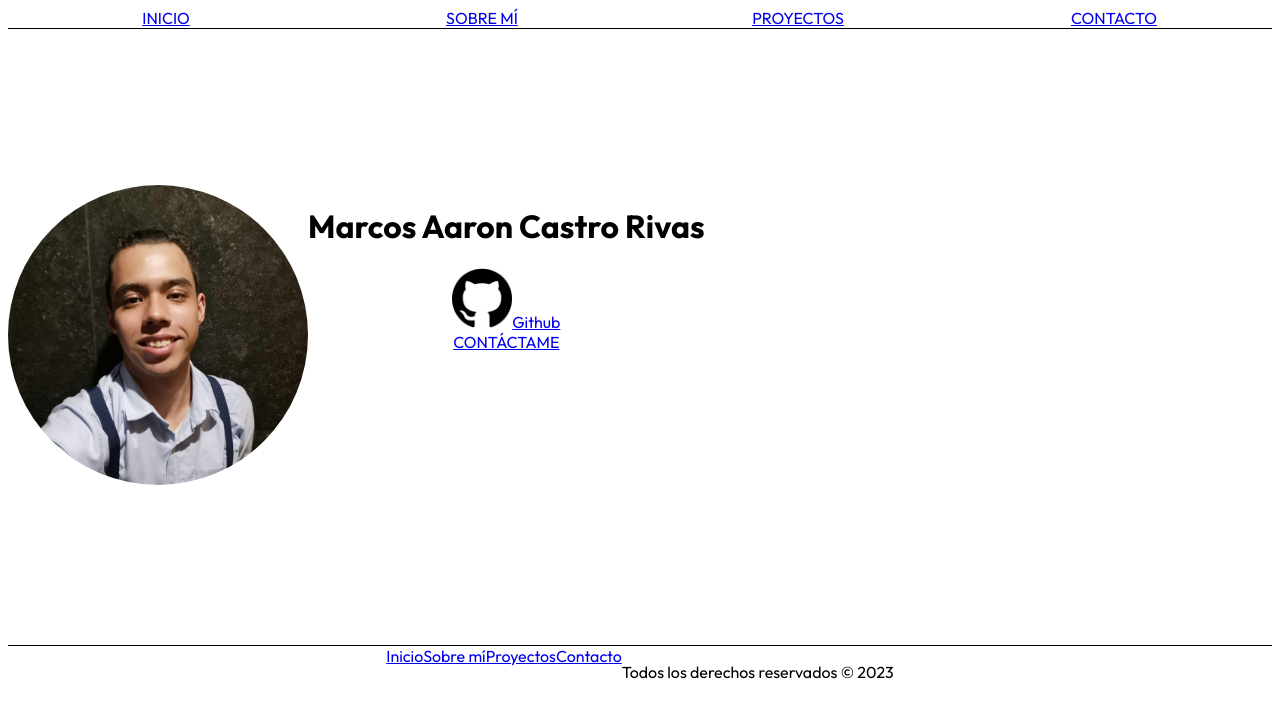
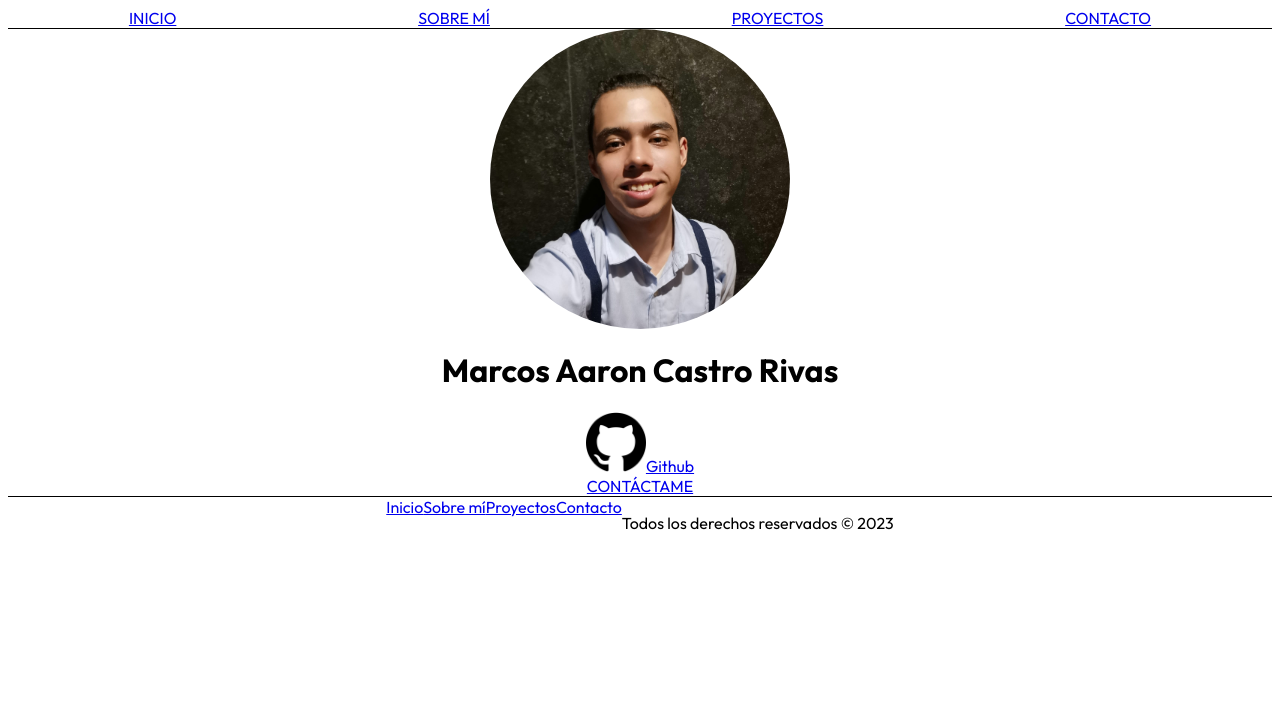
Before and after one commit to MarcosA00/portafolio-marcosa00, a Next.js app: page / in a window 1280 px wide. Shown: the top 718 px of the page. Built offline with nearby package versions, Linux system fonts and the light colour scheme.

Commit message:
fix: Se arregla posición de elementos

```diff
--- a/src/app/page.js
+++ b/src/app/page.js
@@ -2,8 +2,8 @@ import Index from "@/components/Index";
 
 export default function Home() {
   return (
-    <div>
+    <>
       <Index />
-    </div>
+    </>
   )
 }
--- a/src/components/Index.js
+++ b/src/components/Index.js
@@ -5,8 +5,8 @@ import Logo from '../../public/img/github-logo.png'
 
 function Index() {
   return (
-    <div className="flex my-[9.75rem] mx-80">
-      <div className="lg:w-1/2">
+    <div className="flex flex-col justify-center items-center md:flex-row">
+      <div className="lg:w-1/2 flex justify-center items-center">
         <Image
           src={ Img }
           width={ 300 }
@@ -17,7 +17,7 @@ function Index() {
         />
       </div>
 
-      <div className="lg:w-2/3 text-center">
+      <div className="lg:w-1/2 text-center flex-row">
         <h1 className="font-bold text-4xl text-center mt-10">Marcos Aaron Castro Rivas</h1>
 
         <Link
--- a/src/components/Layout.js
+++ b/src/components/Layout.js
@@ -6,7 +6,9 @@ function Layout({ children }) {
     <div>
       <Navbar />
 
-        { children }
+        <main>
+          { children }
+        </main>
 
       <Footer />
     </div>
--- a/src/components/Navbar.js
+++ b/src/components/Navbar.js
@@ -3,26 +3,26 @@ import Link from "next/link";
 function Navbar() {
   return (
     <div className="border-b border-gray-300">
-      <nav className="align-middle justify-center m-5">
-        <div className="flex justify-center text-center mx-60">
+      <nav className="justify-center items-center m-5">
+        <div className="flex justify-around items-center text-center">
           <Link
             href='/'
-            className="bg-indigo-500 w-full p-2 px-120 text-white uppercase font-bold rounded-md shadow-md hover:bg-indigo-700 cursor-pointer transition-all mx-5"
+            className="bg-indigo-500 p-2 text-white uppercase font-bold rounded-md shadow-md hover:bg-indigo-700 cursor-pointer transition-all"
           >Inicio</Link>
 
           <Link
             href='/sobre-mi'
-            className="bg-indigo-500 w-full p-2 px-120 text-white uppercase font-bold rounded-md shadow-md hover:bg-indigo-700 cursor-pointer transition-all mx-5"
+            className="bg-indigo-500 p-2 text-white uppercase font-bold rounded-md shadow-md hover:bg-indigo-700 cursor-pointer transition-all"
           >Sobre mí</Link>
 
           <Link
             href='/proyectos'
-            className="bg-indigo-500 w-full p-2 px-120 text-white uppercase font-bold rounded-md shadow-md hover:bg-indigo-700 cursor-pointer transition-all mx-5"
+            className="bg-indigo-500 p-2 text-white uppercase font-bold rounded-md shadow-md hover:bg-indigo-700 cursor-pointer transition-all"
           >Proyectos</Link>
 
           <Link
             href='/contacto'
-            className="bg-indigo-500 w-full p-2 px-120 text-white uppercase font-bold rounded-md shadow-md hover:bg-indigo-700 cursor-pointer transition-all mx-5"
+            className="bg-indigo-500 p-2 text-white uppercase font-bold rounded-md shadow-md hover:bg-indigo-700 cursor-pointer transition-all"
           >Contacto</Link>
         </div>
       </nav>
```
